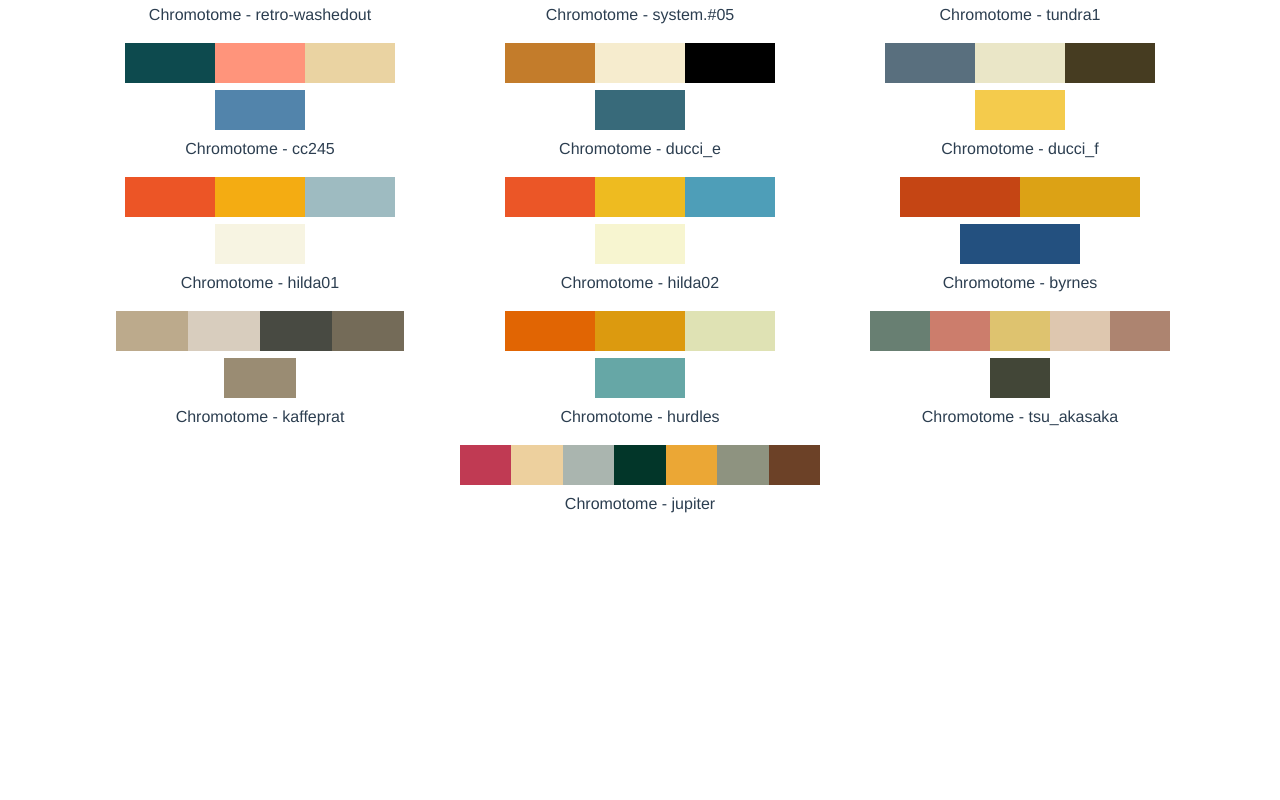
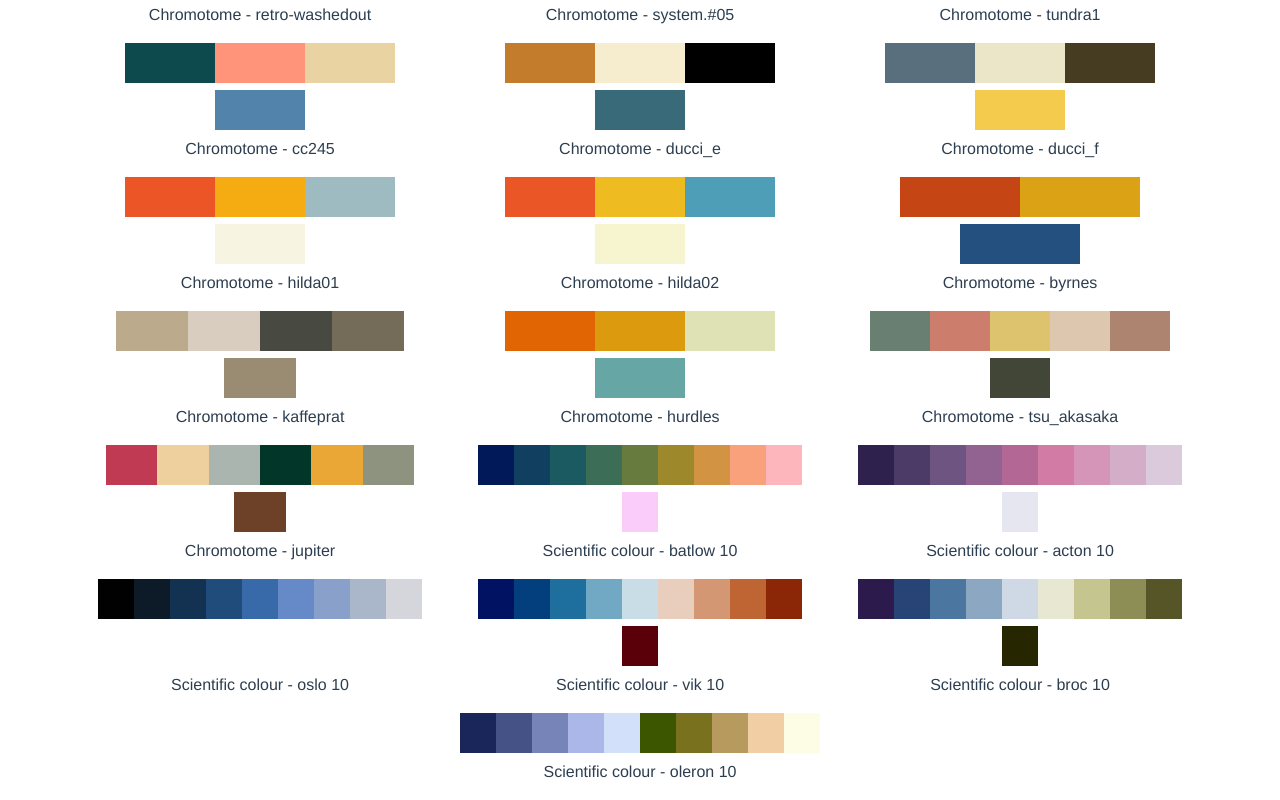
Before and after one commit to yang3kc/scicolor, a Vue app in the folder pages/: page / in a window 1280 px wide. Shown: the part 1249-2049 px from the top of the page. Before the commit the page ends 1781 px from the top, so only its background shows below. Built offline with nearby package versions, Linux system fonts and the light colour scheme.

Commit message:
add: add scientific colour

```diff
--- a/pages/src/components/ColorPicker.vue
+++ b/pages/src/components/ColorPicker.vue
@@ -44,6 +44,7 @@
           <a href="https://help.tableau.com/current/pro/desktop/en-us/formatting_create_custom_colors.htm" target="_blank">Tableau</a>,
           <a href="https://github.com/karthik/wesanderson" target="_blank">Wes Anderson Palettes</a>,
           <a href="https://github.com/kgolid/chromotome" target="_blank">Chromotome</a>,
+          <a href="https://www.fabiocrameri.ch/colourmaps/" target="_blank">Scientific colour maps</a>,
           and <a href="https://github.com/BlakeRMills/MetBrewer" target="_blank">MetBrewer</a>.
         </p>
         <p>
--- a/pages/src/components/colors.json
+++ b/pages/src/components/colors.json
@@ -202,5 +202,41 @@
     "name": "jupiter",
     "labels": ["categorical"],
     "colors": ["#c03a53", "#edd09e", "#aab5af", "#023629", "#eba735", "#8e9380", "#6c4127"]
+  },
+  {
+    "collection": "Scientific colour",
+    "name": "batlow 10",
+    "labels": ["discrete", "sequential", "color_blind_friendly"],
+    "colors": ["#011959", "#103F60", "#1C5A62", "#3C6D56", "#687B3E", "#9D892B", "#D29343", "#F8A17B", "#FDB7BC", "#FACCFA"]
+  },
+  {
+    "collection": "Scientific colour",
+    "name": "acton 10",
+    "labels": ["discrete", "sequential", "color_blind_friendly"],
+    "colors": ["#2E214D", "#4B3B66", "#6E5480", "#926390", "#B26795", "#D17BA5", "#D495B8", "#D4ADC9", "#DBC9DC", "#E6E6F0"]
+  },
+  {
+    "collection": "Scientific colour",
+    "name": "oslo 10",
+    "labels": ["discrete", "sequential", "color_blind_friendly"],
+    "colors": ["#010101", "#0D1B29", "#133251", "#1F4C7B", "#3869A8", "#658AC7", "#89A0CA", "#AAB6CA", "#D4D6DB", "#FFFFFF"]
+  },
+  {
+    "collection": "Scientific colour",
+    "name": "vik 10",
+    "labels": ["discrete", "diverging", "color_blind_friendly"],
+    "colors": ["#001261", "#033E7D", "#1E6F9D", "#71A8C4", "#C9DDE7", "#EACEBD", "#D39774", "#BE6533", "#8B2706", "#590008"]
+  },
+  {
+    "collection": "Scientific colour",
+    "name": "broc 10",
+    "labels": ["discrete", "diverging", "color_blind_friendly"],
+    "colors": ["#2C1A4C", "#284477", "#4B76A0", "#8BA7C2", "#CED9E5", "#E8E8D2", "#C5C58F", "#8D8D56", "#555527", "#262600"]
+  },
+  {
+    "collection": "Scientific colour",
+    "name": "oleron 10",
+    "labels": ["discrete", "sequential", "color_blind_friendly"],
+    "colors": ["#1A2659", "#455285", "#7784B7", "#AAB7E8", "#D3E0FA", "#3C5600", "#7A711F", "#B79A5E", "#F1CEA4", "#FDFDE6"]
   }
 ]
```
